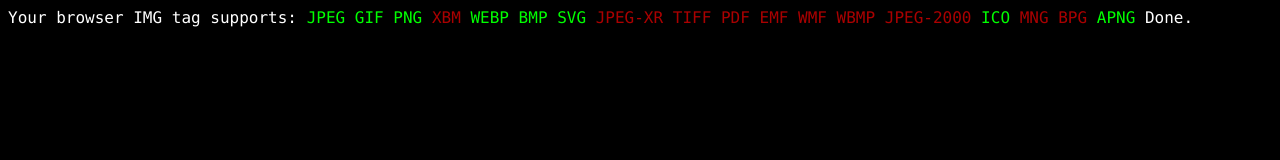
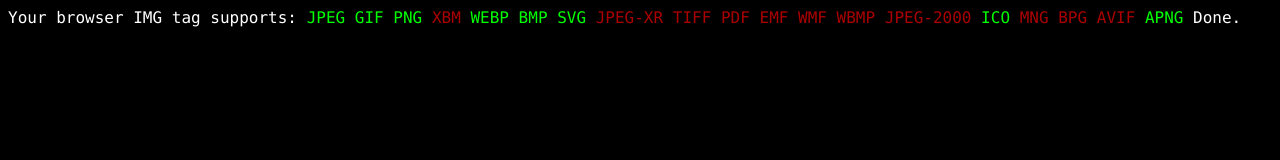
Before and after one commit to bolknote/detect-browser-graphics-formats, a plain HTML site: page index.html in a window 1280 px wide. Drawn offline with Linux system fonts and the light colour scheme.

Commit message:
AVIF added

```diff
--- a/index.html
+++ b/index.html
@@ -24,7 +24,7 @@ Your browser IMG tag supports:
 
 <script>
 var formats = [
-    'JPEG', 'GIF', 'PNG', 'XBM', 'WEBP', 'BMP', 'SVG', 'JPEG-XR', 'TIFF', 'PDF', 'EMF', 'WMF', 'WBMP', 'JPEG-2000', 'ICO', 'MNG', 'BPG'
+    'JPEG', 'GIF', 'PNG', 'XBM', 'WEBP', 'BMP', 'SVG', 'JPEG-XR', 'TIFF', 'PDF', 'EMF', 'WMF', 'WBMP', 'JPEG-2000', 'ICO', 'MNG', 'BPG', 'AVIF'
 ];
 
 var print = function(str) {
```
Also changed, not shown: 1 other file.
